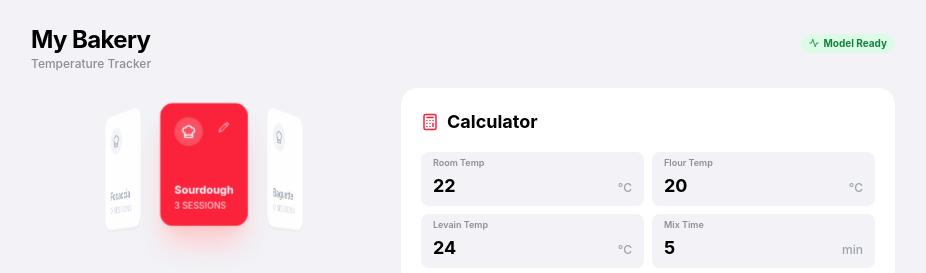
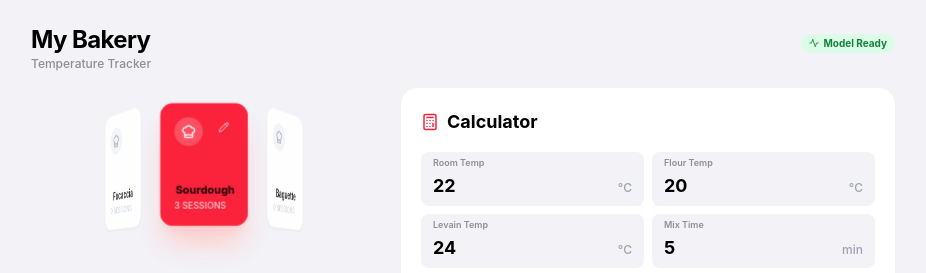
Before and after one commit to ghryan0000/dough-temp-tracker, a React (Vite) app: page / in a window 1280 px wide. Shown: the top 273 px of the page, without its empty margins (177-1103 px from the left). Built offline with nearby package versions, Linux system fonts and the light colour scheme.

Commit message:
Add AutoFitText component to prevent Jukebox text truncation

```diff
--- a/dough-temp-tracker.tsx
+++ b/dough-temp-tracker.tsx
@@ -1,4 +1,4 @@
-import React, { useState, useEffect } from 'react';
+import React, { useState, useEffect, useRef, useLayoutEffect } from 'react';
 import { Plus, Trash2, Download, TrendingUp, AlertCircle, Calculator, ChefHat, Package, Search, ChevronRight, BarChart3, Wind, Activity, Pencil, Check } from 'lucide-react';
 
 export default function DoughTempTracker() {
@@ -574,7 +574,7 @@ function JukeboxSelector({ products, currentProduct, rotation, setRotation, setC
                   </button>
                 </div>
               ) : (
-                <div className="font-bold text-[10px] leading-tight mb-0.5 whitespace-nowrap overflow-x-hidden text-ellipsis" title={product}>{product}</div>
+                <AutoFitText text={product} maxWidth={56} className="font-bold text-[10px] leading-tight mb-0.5 text-black/90" />
               )}
               <div className={`text-[8px] font-medium ${isActive ? 'text-white/80' : 'text-gray-300'}`}>
                 {count} SESSIONS
@@ -604,3 +604,35 @@ const ActivityIcon = ({ size, className }) => (
     <path d="M22 12h-4l-3 9L9 3l-3 9H2" />
   </svg>
 );
+
+// Auto-Fit Text Component
+const AutoFitText = ({ text, maxWidth, className = "" }) => {
+  const textRef = useRef(null);
+  const [scale, setScale] = useState(1);
+
+  useLayoutEffect(() => {
+    if (textRef.current) {
+      // Reset scale to 1 to measure natural width
+      textRef.current.style.transform = 'scale(1)';
+      const width = textRef.current.scrollWidth;
+
+      if (width > maxWidth) {
+        setScale(maxWidth / width);
+      } else {
+        setScale(1);
+      }
+    }
+  }, [text, maxWidth]);
+
+  return (
+    <div className={`w-full overflow-visible flex justify-center ${className}`} style={{ width: maxWidth }}>
+      <div
+        ref={textRef}
+        className="whitespace-nowrap origin-center transition-transform duration-200"
+        style={{ transform: `scale(${scale})` }}
+      >
+        {text}
+      </div>
+    </div>
+  );
+};
```
